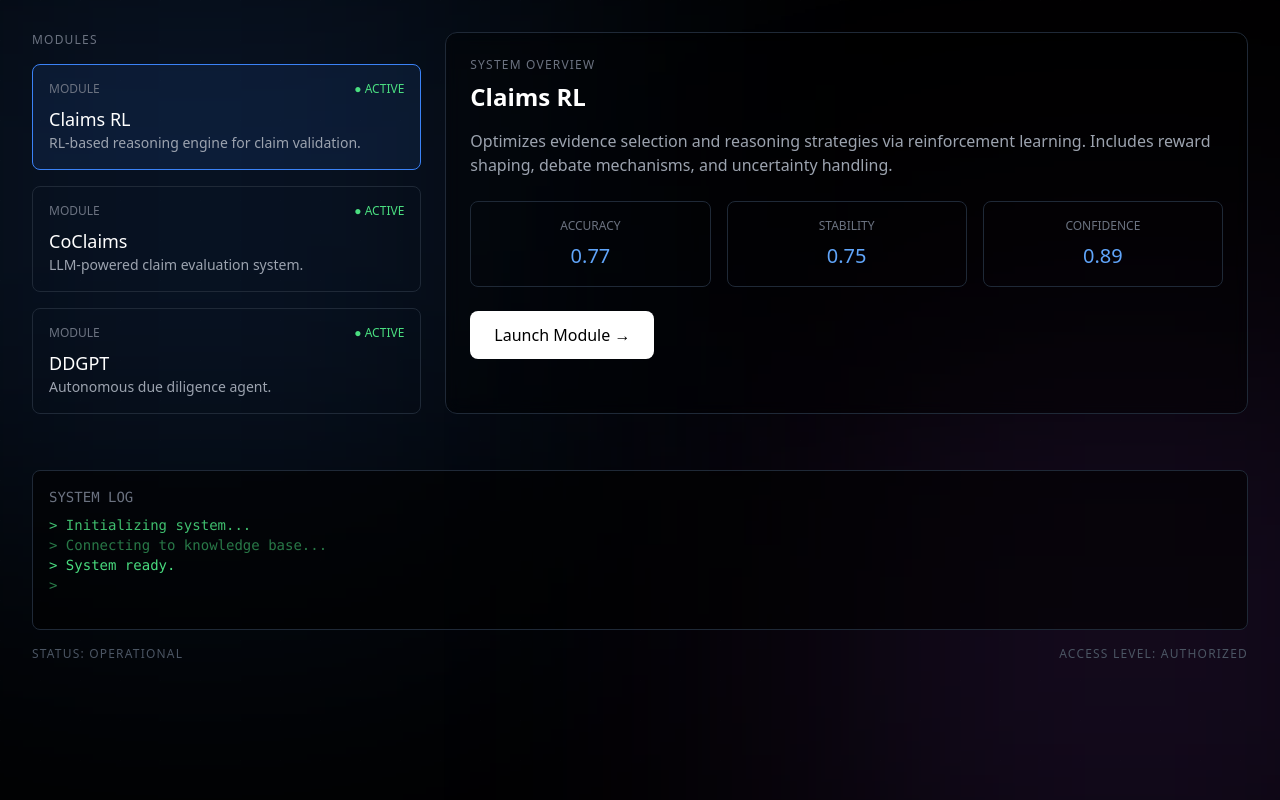
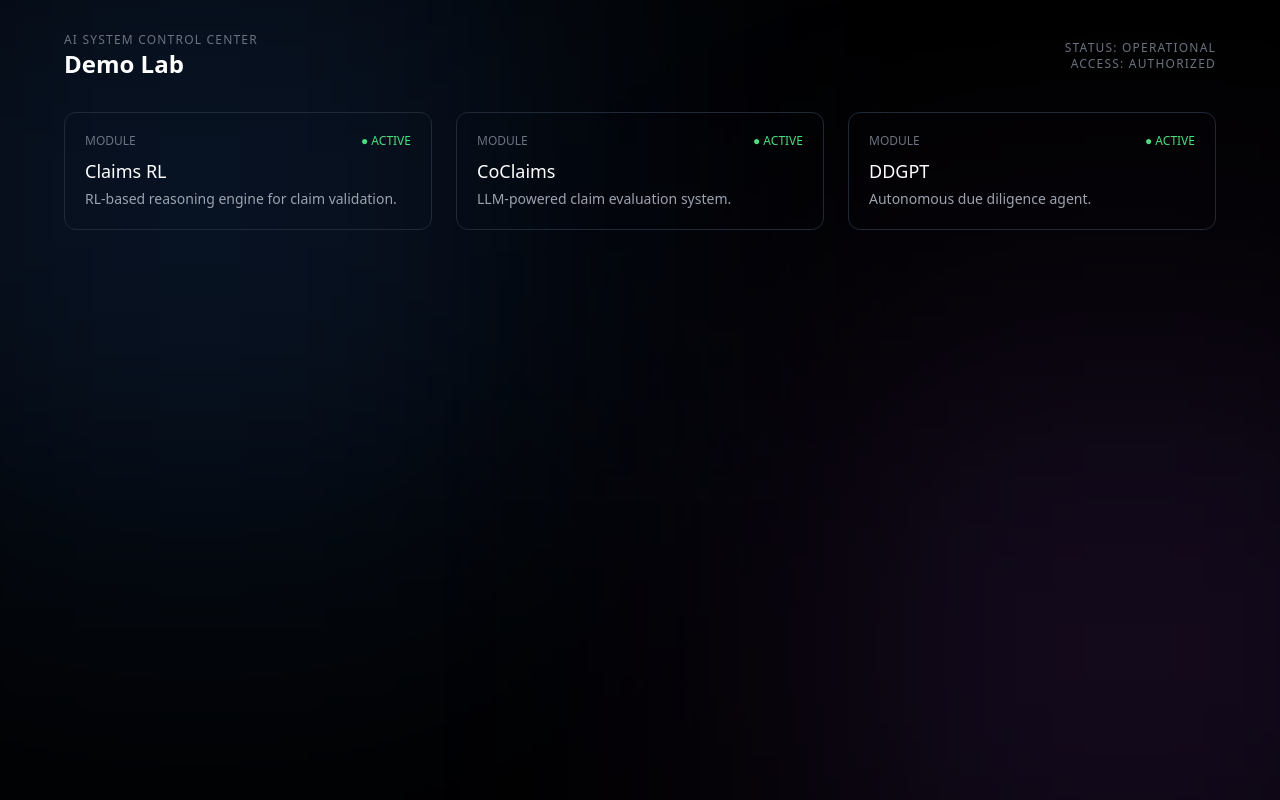
Before and after one commit to nickmelamed/site, a Next.js app in the folder site-npx/: page /protected in a window 1280 px wide. Built offline with nearby package versions, Linux system fonts and the light colour scheme.

Commit message:
added previews to modules in demo

```diff
--- a/site-npx/app/protected/page.tsx
+++ b/site-npx/app/protected/page.tsx
@@ -1,54 +1,75 @@
 "use client";
 
-import { useState, useEffect } from "react";
-import { motion } from "framer-motion";
+import { useState } from "react";
+import { motion, AnimatePresence } from "framer-motion";
 
 const demos = [
   {
     name: "Claims RL",
     description: "RL-based reasoning engine for claim validation.",
     details:
-      "Optimizes evidence selection and reasoning strategies via reinforcement learning. Includes reward shaping, debate mechanisms, and uncertainty handling.",
+      "Optimizes evidence selection and reasoning strategies via reinforcement learning.",
+    architecture: [
+      "Claim Input",
+      "Evidence Pool",
+      "Policy (RL Agent)",
+      "Debate Engine",
+      "Final Score",
+    ],
   },
   {
     name: "CoClaims",
     description: "LLM-powered claim evaluation system.",
     details:
-      "Combines retrieval, structured reasoning, and metric scoring (ESS, ECS, etc.) to evaluate claim validity with explainability.",
+      "Combines retrieval, reasoning, and structured scoring for claim validation.",
+    architecture: [
+      "Claim Input",
+      "Retriever",
+      "LLM Reasoner",
+      "Metric Engine",
+      "Aggregation",
+    ],
   },
   {
     name: "DDGPT",
     description: "Autonomous due diligence agent.",
     details:
-      "Processes financial filings and news to generate structured investment insights using RAG pipelines and LLM reasoning.",
+      "Processes filings and news to generate structured investment insights.",
+    architecture: [
+      "Documents",
+      "Parser",
+      "RAG Pipeline",
+      "LLM",
+      "Insights",
+    ],
   },
 ];
 
 export default function ControlCenter() {
-  const [selected, setSelected] = useState(demos[0]);
-  const [logs, setLogs] = useState<string[]>([]);
-
-  // Fake system logs
-  useEffect(() => {
-    const messages = [
-      "Initializing system...",
-      "Loading models...",
-      "Connecting to knowledge base...",
-      "System ready.",
-    ];
-
-    let i = 0;
-    const interval = setInterval(() => {
-      setLogs((prev) => [...prev, messages[i]]);
-      i++;
-      if (i >= messages.length) clearInterval(interval);
-    }, 1200);
-
-    return () => clearInterval(interval);
-  }, []);
+  const [selected, setSelected] = useState<any | null>(null);
 
   return (
-    <main className="relative min-h-screen bg-black text-white overflow-hidden">
+    <main className="relative min-h-screen bg-black text-white overflow-hidden p-8">
+
+      <div className="relative z-10 max-w-6xl mx-auto mb-8 flex justify-between items-center">
+
+      {/* Left: Title */}
+      <div>
+        <div className="text-xs text-gray-500 tracking-widest">
+          AI SYSTEM CONTROL CENTER
+        </div>
+        <h1 className="text-2xl font-semibold">
+          Demo Lab
+        </h1>
+      </div>
+
+      {/* Right: Status */}
+      <div className="text-xs text-gray-500 tracking-widest text-right">
+        <div>STATUS: OPERATIONAL</div>
+        <div>ACCESS: AUTHORIZED</div>
+      </div>
+
+    </div>
 
       {/* Background grid */}
       <div className="absolute inset-0 opacity-10">
@@ -61,92 +82,105 @@ export default function ControlCenter() {
         <div className="absolute w-[500px] h-[500px] bg-purple-500/20 blur-[180px] bottom-[-100px] right-[-100px]" />
       </div>
 
-      {/* Layout */}
-      <div className="relative z-10 grid grid-cols-12 gap-6 p-8">
-
-        {/* LEFT: MODULES */}
-        <div className="col-span-4 space-y-4">
-          <div className="text-xs text-gray-500 tracking-widest mb-4">
-            MODULES
-          </div>
+      {/* MODULE GRID */}
+      <div className="relative z-10 max-w-6xl mx-auto grid md:grid-cols-3 gap-6">
 
         {demos.map((demo) => (
           <motion.div
             key={demo.name}
+            whileHover={{ scale: 1.03 }}
             onClick={() => setSelected(demo)}
-              className={`p-4 rounded-lg border cursor-pointer transition ${
-                selected.name === demo.name
-                  ? "border-blue-500 bg-blue-500/10"
-                  : "border-gray-800 hover:border-gray-500 hover:bg-white/5"
-              }`}
+            className="relative group cursor-pointer border border-gray-800 p-5 rounded-xl overflow-hidden"
           >
-              <div className="flex justify-between mb-2 text-xs">
+            {/* Hover glow */}
+            <div className="absolute inset-0 opacity-0 group-hover:opacity-100 transition bg-gradient-to-r from-blue-500/10 to-purple-500/10 blur-xl" />
+
+            <div className="relative z-10">
+              <div className="flex justify-between text-xs mb-2">
                 <span className="text-gray-500">MODULE</span>
                 <span className="text-green-400">● ACTIVE</span>
               </div>
 
-              <h2 className="text-lg font-medium">{demo.name}</h2>
-              <p className="text-sm text-gray-400">{demo.description}</p>
+              <h2 className="text-lg font-medium mb-1">{demo.name}</h2>
+              <p className="text-gray-400 text-sm">{demo.description}</p>
+            </div>
           </motion.div>
         ))}
       </div>
 
-        {/* RIGHT: DETAIL PANEL */}
-        <div className="col-span-8 border border-gray-800 rounded-xl p-6 bg-black/40 backdrop-blur">
+      {/* EXPANDED PANEL */}
+      <AnimatePresence>
+        {selected && (
+          <motion.div
+            initial={{ opacity: 0, y: 40 }}
+            animate={{ opacity: 1, y: 0 }}
+            exit={{ opacity: 0, y: 40 }}
+            className="fixed inset-0 bg-black/90 backdrop-blur-lg z-20 flex items-center justify-center px-6"
+          >
+            <div className="max-w-4xl w-full border border-gray-800 rounded-xl p-8 bg-black">
 
-          <div className="text-xs text-gray-500 tracking-widest mb-2">
-            SYSTEM OVERVIEW
+              {/* Close */}
+              <div className="flex justify-between mb-6">
+                <h2 className="text-2xl font-semibold">
+                  {selected.name}
+                </h2>
+                <button
+                  onClick={() => setSelected(null)}
+                  className="text-gray-500 hover:text-white"
+                >
+                  ✕
+                </button>
               </div>
 
-          <h2 className="text-2xl font-semibold mb-4">
-            {selected.name}
-          </h2>
-
-          <p className="text-gray-400 mb-6">
+              {/* Description */}
+              <p className="text-gray-400 mb-8">
                 {selected.details}
               </p>
 
+              {/* Architecture preview */}
+              <div className="mb-8">
+                <div className="text-xs text-gray-500 tracking-widest mb-4">
+                  SYSTEM ARCHITECTURE
+                </div>
+
+                <div className="flex items-center gap-3 flex-wrap">
+                  {selected.architecture.map((step: string, i: number) => (
+                    <div key={i} className="flex items-center gap-3">
+                      <div className="px-3 py-2 border border-gray-700 rounded-lg text-sm bg-white/5">
+                        {step}
+                      </div>
+                      {i !== selected.architecture.length - 1 && (
+                        <span className="text-gray-500">→</span>
+                      )}
+                    </div>
+                  ))}
+                </div>
+              </div>
+
               {/* Fake metrics */}
-          <div className="grid grid-cols-3 gap-4 mb-6">
-            {["Accuracy", "Stability", "Confidence"].map((metric) => (
+              <div className="grid grid-cols-3 gap-4 mb-8">
+                {["Accuracy", "Confidence", "Stability"].map((m) => (
                   <div
-                key={metric}
+                    key={m}
                     className="border border-gray-800 p-4 rounded-lg text-center"
                   >
-                <div className="text-xs text-gray-500 mb-2">
-                  {metric.toUpperCase()}
-                </div>
-                <div className="text-xl text-blue-400">
+                    <div className="text-xs text-gray-500 mb-1">{m}</div>
+                    <div className="text-blue-400 text-lg">
                       {(Math.random() * 0.3 + 0.7).toFixed(2)}
                     </div>
                   </div>
                 ))}
               </div>
 
-          {/* Launch button */}
-          <button className="px-6 py-3 bg-white text-black rounded-lg hover:bg-gray-200 transition">
-            Launch Module →
+              {/* Launch */}
+              <button className="px-6 py-3 bg-white text-black rounded-lg hover:bg-gray-200">
+                Launch Interactive Demo →
               </button>
+
             </div>
-      </div>
-
-      {/* TERMINAL */}
-      <div className="relative z-10 mx-8 mt-6 border border-gray-800 rounded-lg p-4 bg-black/60 text-sm font-mono text-green-400 h-40 overflow-hidden">
-
-        <div className="text-gray-500 mb-2">SYSTEM LOG</div>
-
-        {logs.map((log, i) => (
-          <div key={i} className="animate-pulse">
-            &gt; {log}
-          </div>
-        ))}
-      </div>
-
-      {/* FOOTER */}
-      <div className="relative z-10 px-8 py-4 flex justify-between text-xs text-gray-600 tracking-widest">
-        <span>STATUS: OPERATIONAL</span>
-        <span>ACCESS LEVEL: AUTHORIZED</span>
-      </div>
+          </motion.div>
+        )}
+      </AnimatePresence>
     </main>
   );
 }
```
Lines whose indentation alone changed are shown as unchanged.
